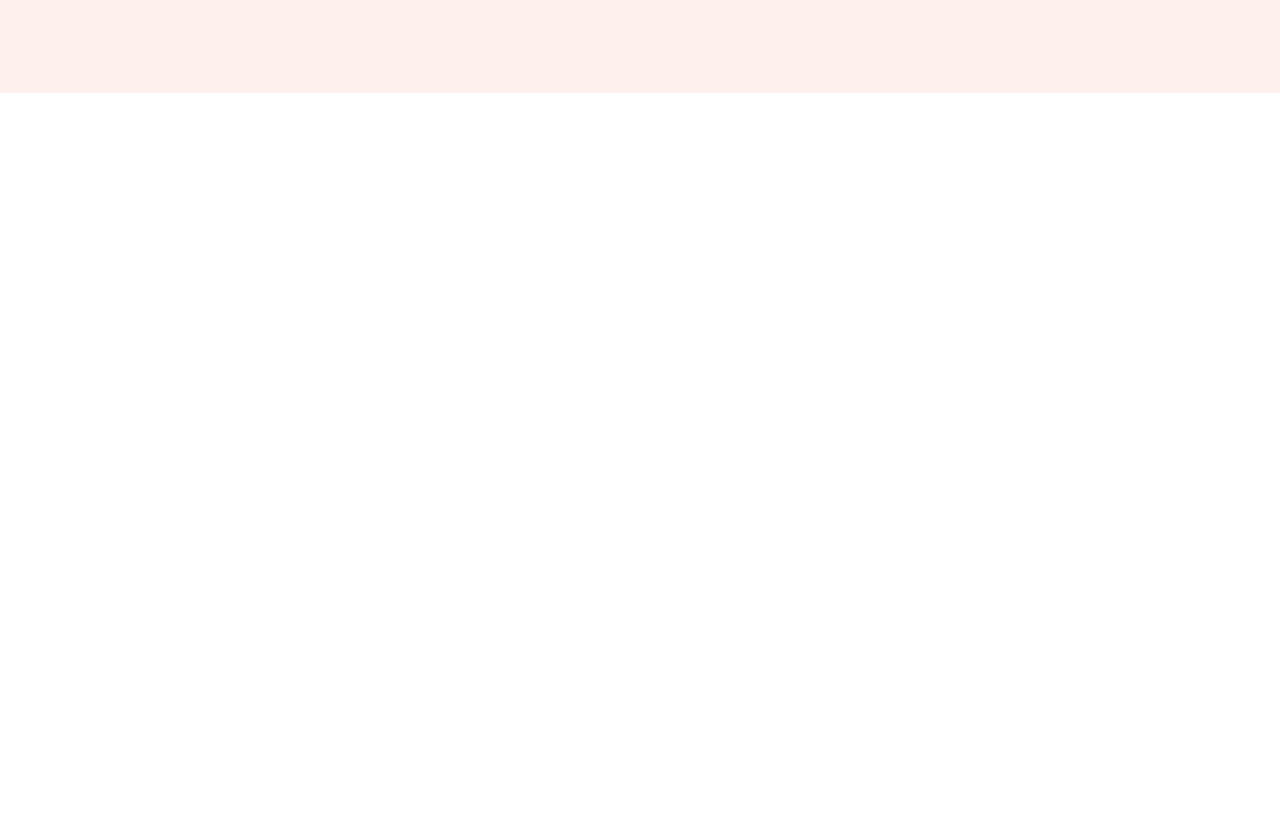
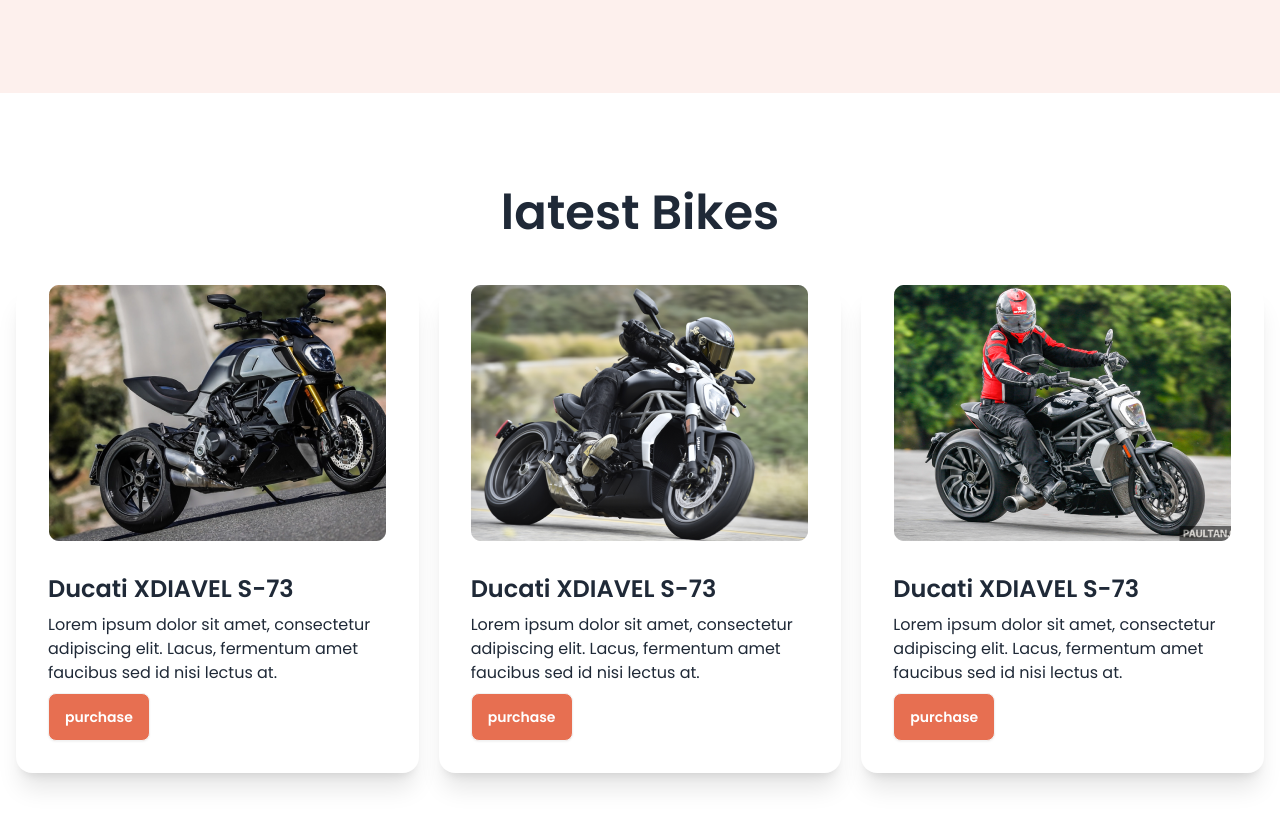
Before and after one commit to jbjoybiswasjb/biker_zone_project_with_tailwind_daisy_ui, a plain HTML site: page index.html in a window 1280 px wide. Shown: the part 529-1356 px from the top of the page. Before the commit the page ends 800 px from the top, so only its background shows below. Drawn offline with nearby package versions, Linux system fonts and the light colour scheme.

Commit message:
Latest bike section completed.

```diff
--- a/index.html
+++ b/index.html
@@ -110,7 +110,7 @@
                     <div id="slide1" class="carousel-item relative w-full">
                         <div class="flex flex-col lg:flex-row gap-8 lg:gap-20 p-5 lg:p-24">
                             <div class="space-y-7 flex-1">
-                                <h2 class="text-6xl font-bold">
+                                <h2 class="text-2xl lg:text-6xl font-bold">
                                     Ride-on R15 V4 <br>
                                     with Smile
                                 </h2>
@@ -135,7 +135,7 @@
                     <div id="slide2" class="carousel-item relative w-full">
                         <div class="flex flex-col lg:flex-row gap-8 lg:gap-20 p-5 lg:p-24">
                             <div class="space-y-7 flex-1">
-                                <h2 class="text-6xl font-bold">
+                                <h2 class="text-2xl lg:text-6xl font-bold">
                                     Ride-on R15 V4 <br>
                                     with Smile
                                 </h2>
@@ -160,7 +160,7 @@
                     <div id="slide3" class="carousel-item relative w-full">
                         <div class="flex flex-col lg:flex-row gap-8 lg:gap-20 p-5 lg:p-24">
                             <div class="space-y-7 flex-1">
-                                <h2 class="text-6xl font-bold">
+                                <h2 class="text-2xl lg:text-6xl font-bold">
                                     Ride-on R15 V4 <br>
                                     with Smile
                                 </h2>
@@ -185,7 +185,7 @@
                     <div id="slide4" class="carousel-item relative w-full">
                         <div class="flex flex-col lg:flex-row gap-8 lg:gap-20 p-5 lg:p-24">
                             <div class="space-y-7 flex-1">
-                                <h2 class="text-6xl font-bold">
+                                <h2 class="text-2xl lg:text-6xl font-bold">
                                     Ride-on R15 V4 <br>
                                     with Smile
                                 </h2>
@@ -214,7 +214,56 @@
                                                     Main.
             ===================================================================================
          -->
-        <main class="md:container md:mx-auto"></main>
+        <main class="md:container md:mx-auto">
+
+            <!-- Featured section. -->
+            <section></section>
+
+            <!-- Latest bike section. -->
+            <section class="my-24 px-4">
+                <h3 class="text-5xl font-semibold text-center mb-12">latest Bikes</h3>
+                <div class="grid grid-cols-1 md:grid-cols-2 lg:grid-cols-3 gap-5">
+
+                    <!-- First card. -->
+                    <div class="card bg-base-100 shadow-xl">
+                        <figure><img src="images/others/latest1.png" alt="Shoes" /></figure>
+                        <div class="card-body">
+                            <h2 class="card-title text-2xl">Ducati XDIAVEL S-73</h2>
+                            <p>Lorem ipsum dolor sit amet, consectetur adipiscing elit. Lacus, fermentum amet faucibus sed id nisi lectus at.</p>
+                            <div class="card-actions">
+                                <button class="btn bg-common_color_1 text-white">purchase</button>
+                            </div>
+                        </div>
+                    </div>
+                    <!-- Second card. -->
+                    <div class="card bg-base-100 shadow-xl">
+                        <figure><img src="images/others/latest2.png" alt="Shoes" /></figure>
+                        <div class="card-body">
+                            <h2 class="card-title text-2xl">Ducati XDIAVEL S-73</h2>
+                            <p>Lorem ipsum dolor sit amet, consectetur adipiscing elit. Lacus, fermentum amet faucibus sed id nisi lectus at.</p>
+                            <div class="card-actions">
+                                <button class="btn bg-common_color_1 text-white">purchase</button>
+                            </div>
+                        </div>
+                    </div>
+                    <!-- Third card. -->
+                    <div class="card bg-base-100 shadow-xl">
+                        <figure><img src="images/others/latest3.png" alt="Shoes" /></figure>
+                        <div class="card-body">
+                            <h2 class="card-title text-2xl">Ducati XDIAVEL S-73</h2>
+                            <p>Lorem ipsum dolor sit amet, consectetur adipiscing elit. Lacus, fermentum amet faucibus sed id nisi lectus at.</p>
+                            <div class="card-actions">
+                                <button class="btn bg-common_color_1 text-white">purchase</button>
+                            </div>
+                        </div>
+                    </div>
+
+                </div>
+            </section>
+
+            <!--  -->
+
+        </main>
 
 
         <!--
--- a/tailwind.config.js
+++ b/tailwind.config.js
@@ -6,6 +6,3 @@
     },
     plugins: [],
 }
-
-
-// For intellisense.
```
